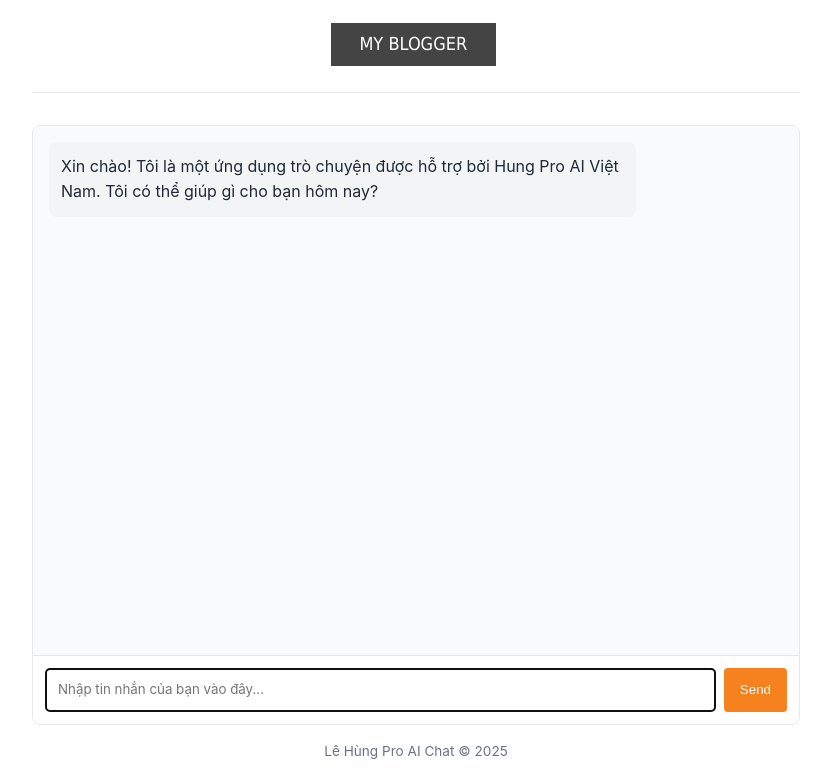
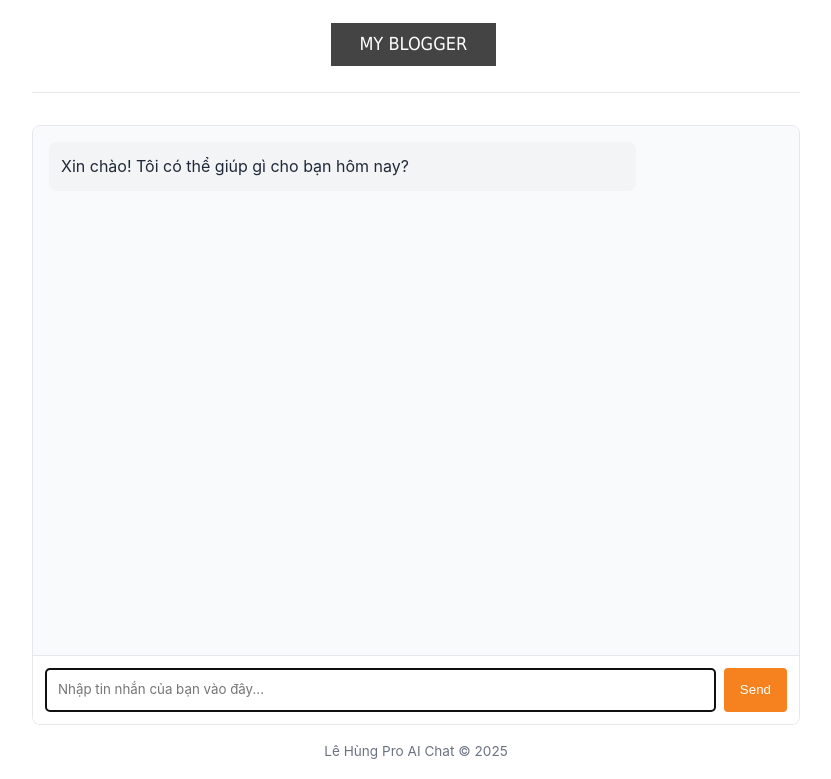
Before and after one commit to toihung/llm-chat-app-template, a website: page public/index.html in a window 1280 px wide. Shown: the part 99-878 px from the top of the page, without its empty margins (224-1055 px from the left). Drawn offline with Linux system fonts and the light colour scheme.

Commit message:
Update index.html

```diff
--- a/public/index.html
+++ b/public/index.html
@@ -153,7 +153,7 @@
       <div id="chat-messages" class="chat-messages">
         <div class="message assistant-message">
           <p>
-            Xin chào! Tôi là một ứng dụng trò chuyện được hỗ trợ bởi Hung Pro AI Việt Nam. Tôi có thể giúp gì cho bạn hôm nay?
+            Xin chào! Tôi có thể giúp gì cho bạn hôm nay?
           </p>
         </div>
       </div>
```
